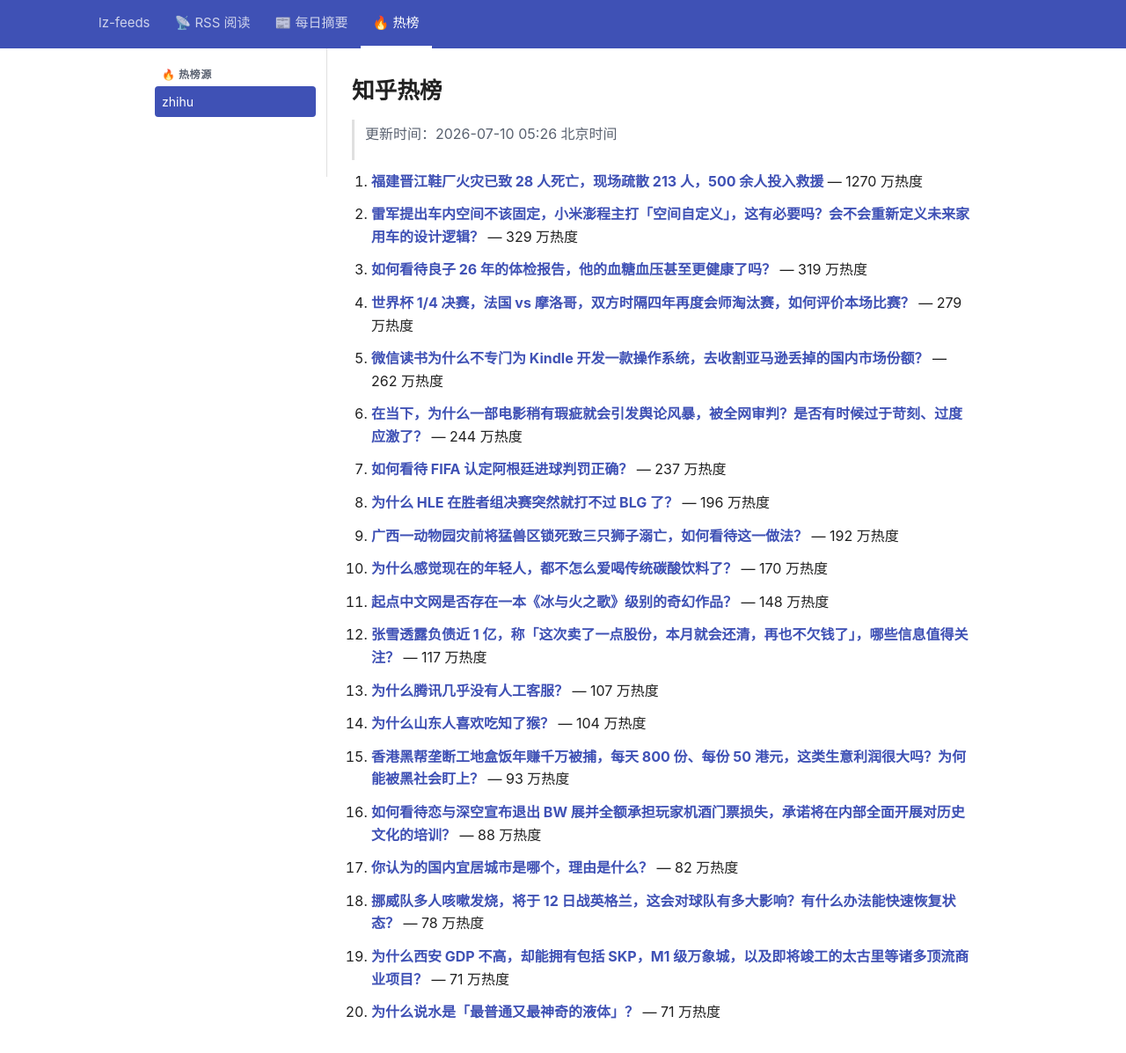
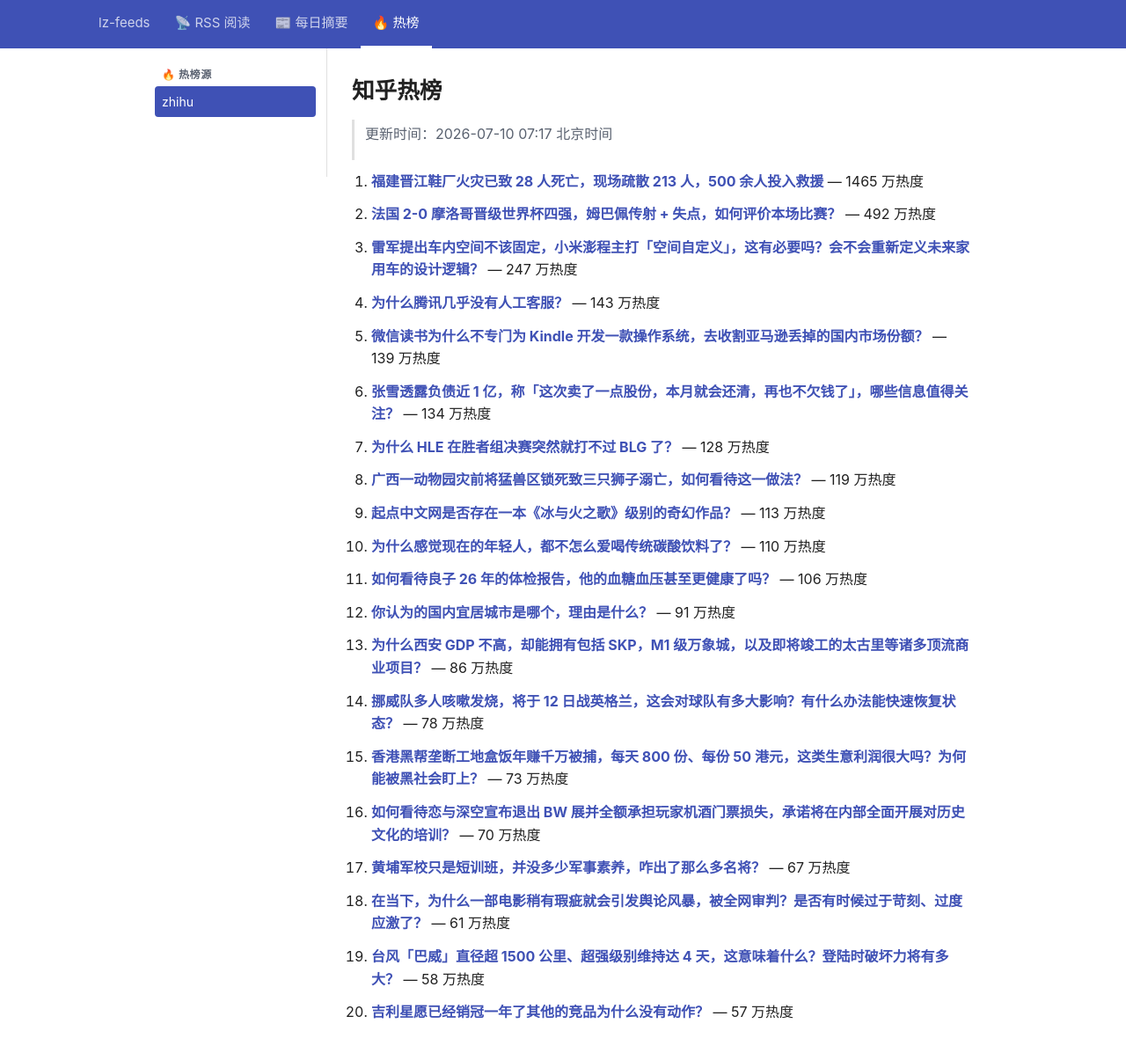
Before and after one commit to lizhang0101/lz-feeds, a Jekyll site: the page built from _hotlist/zhihu.md, in a window 1280 px wide and 1228 px high. Shown: the top 1197 px of the window at 88% size. Built offline with Jekyll 4.4.1, drawn with Linux system fonts in a browser that asks for light colours.

Commit message:
hotlist: 2026-07-09T23:17Z

```diff
--- a/_hotlist/zhihu.md
+++ b/_hotlist/zhihu.md
@@ -1,48 +1,48 @@
 ---
-updated: 2026-07-10 05:26 北京时间
+updated: 2026-07-10 07:17 北京时间
 count: 20
 ---
 
 # 知乎热榜
 
-> 更新时间：2026-07-10 05:26 北京时间
+> 更新时间：2026-07-10 07:17 北京时间
 
-1. **[福建晋江鞋厂火灾已致 28 人死亡，现场疏散 213 人，500 余人投入救援](https://www.zhihu.com/pin/2058678665664263547)** — 1270 万热度
+1. **[福建晋江鞋厂火灾已致 28 人死亡，现场疏散 213 人，500 余人投入救援](https://www.zhihu.com/pin/2058678665664263547)** — 1465 万热度
 
-2. **[雷军提出车内空间不该固定，小米澎程主打「空间自定义」，这有必要吗？会不会重新定义未来家用车的设计逻辑？](https://www.zhihu.com/question/2058507973886997487)** — 329 万热度
+2. **[法国 2-0 摩洛哥晋级世界杯四强，姆巴佩传射 + 失点，如何评价本场比赛？](https://www.zhihu.com/question/2058142880246523378)** — 492 万热度
 
-3. **[如何看待良子 26 年的体检报告，他的血糖血压甚至更健康了吗？](https://www.zhihu.com/question/2058494548238496671)** — 319 万热度
+3. **[雷军提出车内空间不该固定，小米澎程主打「空间自定义」，这有必要吗？会不会重新定义未来家用车的设计逻辑？](https://www.zhihu.com/question/2058507973886997487)** — 247 万热度
 
-4. **[世界杯 1/4 决赛，法国 vs 摩洛哥，双方时隔四年再度会师淘汰赛，如何评价本场比赛？](https://www.zhihu.com/question/2058142880246523378)** — 279 万热度
+4. **[为什么腾讯几乎没有人工客服？](https://www.zhihu.com/question/396173411)** — 143 万热度
 
-5. **[微信读书为什么不专门为 Kindle 开发一款操作系统，去收割亚马逊丢掉的国内市场份额？](https://www.zhihu.com/question/2010901701654254725)** — 262 万热度
+5. **[微信读书为什么不专门为 Kindle 开发一款操作系统，去收割亚马逊丢掉的国内市场份额？](https://www.zhihu.com/question/2010901701654254725)** — 139 万热度
 
-6. **[在当下，为什么一部电影稍有瑕疵就会引发舆论风暴，被全网审判？是否有时候过于苛刻、过度应激了？](https://www.zhihu.com/question/2056426614649512159)** — 244 万热度
+6. **[张雪透露负债近 1 亿，称「这次卖了一点股份，本月就会还清，再也不欠钱了」，哪些信息值得关注？](https://www.zhihu.com/question/2056885430310659867)** — 134 万热度
 
-7. **[如何看待 FIFA 认定阿根廷进球判罚正确？](https://www.zhihu.com/question/2058580553054384932)** — 237 万热度
+7. **[为什么 HLE 在胜者组决赛突然就打不过 BLG 了？](https://www.zhihu.com/question/2058636746284169007)** — 128 万热度
 
-8. **[为什么 HLE 在胜者组决赛突然就打不过 BLG 了？](https://www.zhihu.com/question/2058636746284169007)** — 196 万热度
+8. **[广西一动物园灾前将猛兽区锁死致三只狮子溺亡，如何看待这一做法？](https://www.zhihu.com/question/2058257889240643458)** — 119 万热度
 
-9. **[广西一动物园灾前将猛兽区锁死致三只狮子溺亡，如何看待这一做法？](https://www.zhihu.com/question/2058257889240643458)** — 192 万热度
+9. **[起点中文网是否存在一本《冰与火之歌》级别的奇幻作品？](https://www.zhihu.com/question/2052070828276192925)** — 113 万热度
 
-10. **[为什么感觉现在的年轻人，都不怎么爱喝传统碳酸饮料了？](https://www.zhihu.com/question/1976975189460927248)** — 170 万热度
+10. **[为什么感觉现在的年轻人，都不怎么爱喝传统碳酸饮料了？](https://www.zhihu.com/question/1976975189460927248)** — 110 万热度
 
-11. **[起点中文网是否存在一本《冰与火之歌》级别的奇幻作品？](https://www.zhihu.com/question/2052070828276192925)** — 148 万热度
+11. **[如何看待良子 26 年的体检报告，他的血糖血压甚至更健康了吗？](https://www.zhihu.com/question/2058494548238496671)** — 106 万热度
 
-12. **[张雪透露负债近 1 亿，称「这次卖了一点股份，本月就会还清，再也不欠钱了」，哪些信息值得关注？](https://www.zhihu.com/question/2056885430310659867)** — 117 万热度
+12. **[你认为的国内宜居城市是哪个，理由是什么？](https://www.zhihu.com/question/666434041)** — 91 万热度
 
-13. **[为什么腾讯几乎没有人工客服？](https://www.zhihu.com/question/396173411)** — 107 万热度
+13. **[为什么西安 GDP 不高，却能拥有包括 SKP，M1 级万象城，以及即将竣工的太古里等诸多顶流商业项目？](https://www.zhihu.com/question/2057216066271573493)** — 86 万热度
 
-14. **[为什么山东人喜欢吃知了猴？](https://www.zhihu.com/question/285950491)** — 104 万热度
+14. **[挪威队多人咳嗽发烧，将于 12 日战英格兰，这会对球队有多大影响？有什么办法能快速恢复状态？](https://www.zhihu.com/question/2058161515023130890)** — 78 万热度
 
-15. **[香港黑帮垄断工地盒饭年赚千万被捕，每天 800 份、每份 50 港元，这类生意利润很大吗？为何能被黑社会盯上？](https://www.zhihu.com/question/2057607966665265962)** — 93 万热度
+15. **[香港黑帮垄断工地盒饭年赚千万被捕，每天 800 份、每份 50 港元，这类生意利润很大吗？为何能被黑社会盯上？](https://www.zhihu.com/question/2057607966665265962)** — 73 万热度
 
-16. **[如何看待恋与深空宣布退出 BW 展并全额承担玩家机酒门票损失，承诺将在内部全面开展对历史文化的培训？](https://www.zhihu.com/question/2058102120750866886)** — 88 万热度
+16. **[如何看待恋与深空宣布退出 BW 展并全额承担玩家机酒门票损失，承诺将在内部全面开展对历史文化的培训？](https://www.zhihu.com/question/2058102120750866886)** — 70 万热度
 
-17. **[你认为的国内宜居城市是哪个，理由是什么？](https://www.zhihu.com/question/666434041)** — 82 万热度
+17. **[黄埔军校只是短训班，并没多少军事素养，咋出了那么多名将？](https://www.zhihu.com/question/2052670200672212964)** — 67 万热度
 
-18. **[挪威队多人咳嗽发烧，将于 12 日战英格兰，这会对球队有多大影响？有什么办法能快速恢复状态？](https://www.zhihu.com/question/2058161515023130890)** — 78 万热度
+18. **[在当下，为什么一部电影稍有瑕疵就会引发舆论风暴，被全网审判？是否有时候过于苛刻、过度应激了？](https://www.zhihu.com/question/2056426614649512159)** — 61 万热度
 
-19. **[为什么西安 GDP 不高，却能拥有包括 SKP，M1 级万象城，以及即将竣工的太古里等诸多顶流商业项目？](https://www.zhihu.com/question/2057216066271573493)** — 71 万热度
+19. **[台风「巴威」直径超 1500 公里、超强级别维持达 4 天，这意味着什么？登陆时破坏力将有多大？](https://www.zhihu.com/question/2057957666412913655)** — 58 万热度
 
-20. **[为什么说水是「最普通又最神奇的液体」？](https://www.zhihu.com/question/2055817920970860449)** — 71 万热度
+20. **[吉利星愿已经销冠一年了其他的竞品为什么没有动作？](https://www.zhihu.com/question/2056855849570668816)** — 57 万热度
```
